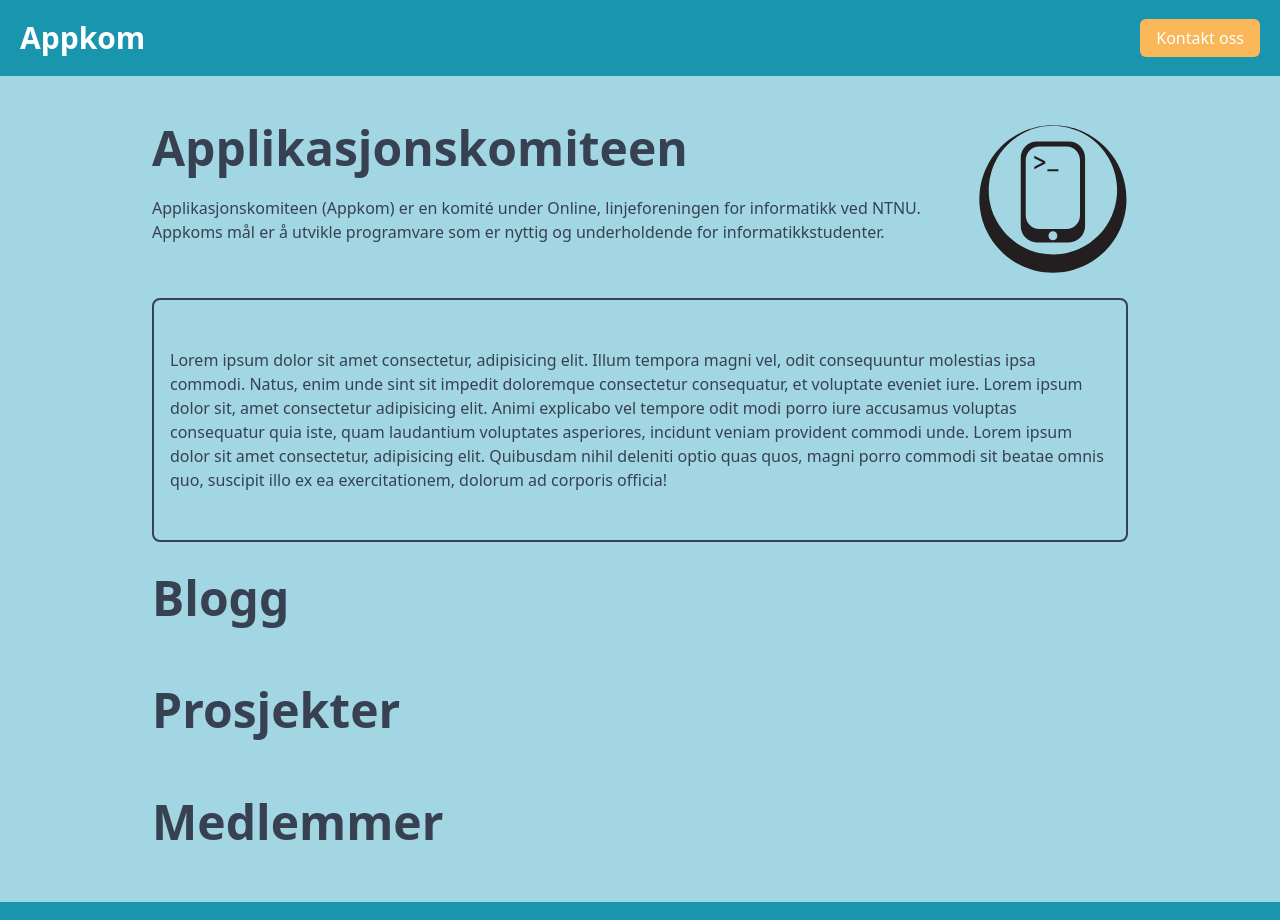
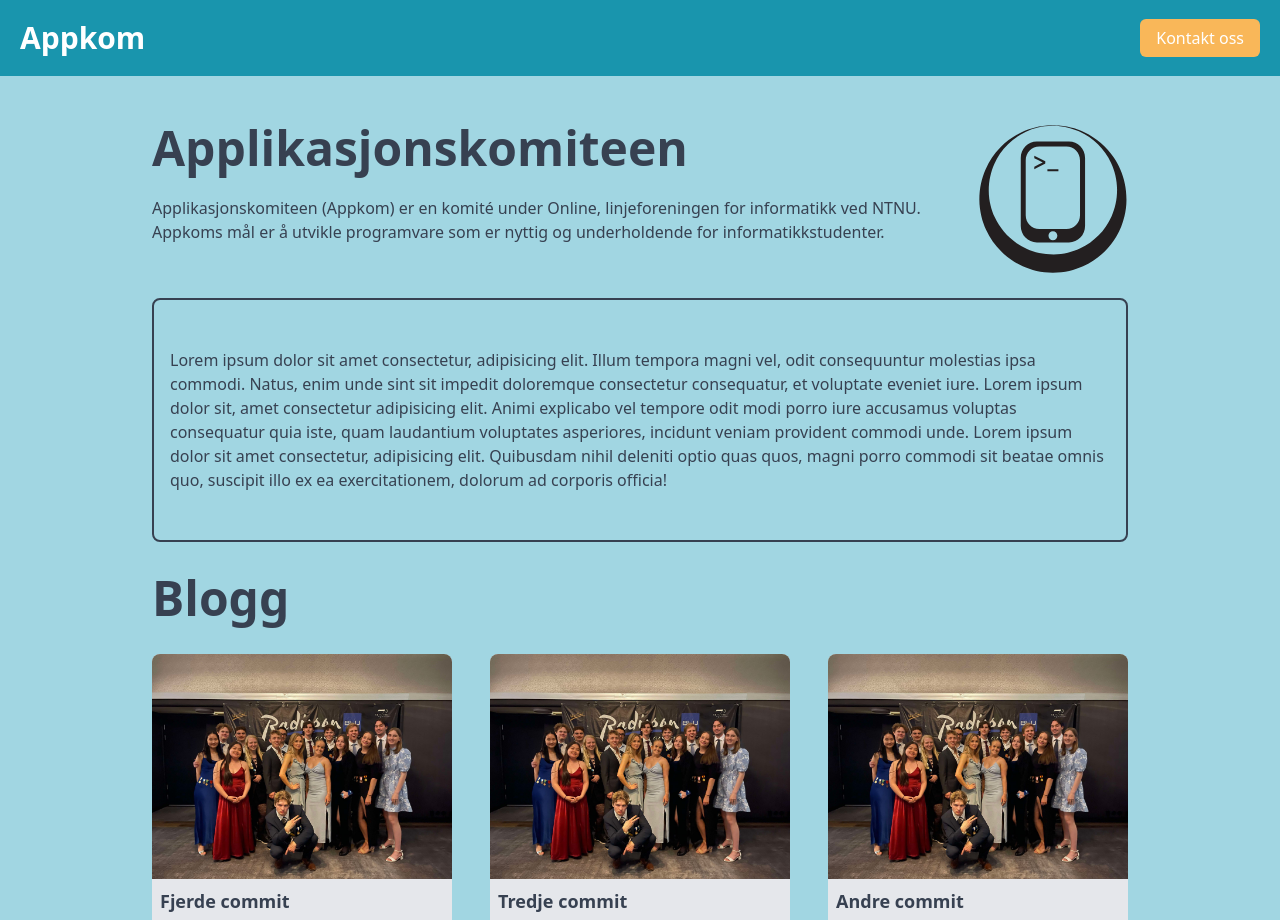
Before and after one commit to appKom/home, a Next.js app: page / in a window 1280 px wide. Shown: the top 920 px of the page. Built offline with nearby package versions, Linux system fonts and the light colour scheme.

Commit message:
add blogs

```diff
--- a/app/page.tsx
+++ b/app/page.tsx
@@ -1,4 +1,7 @@
 import Image from "next/image";
+import { blogs } from "@/lib/blog";
+import { BlogCard } from "@/components/home/BlogCard";
+import { Button } from "@/components/Button";
 
 export default function Home() {
   return (
@@ -47,8 +50,19 @@ export default function Home() {
             <h1 className="text-xl sm:text-xl md:text-2xl lg:text-3xl xl:text-5xl font-semibold">
               Blogg
             </h1>
+            <div className="py-8 flex flex-row justify-between">
+              {blogs
+                .sort((a, b) => b.createdAt.getTime() - a.createdAt.getTime())
+                .slice(0, 3)
+                .map((blog) => (
+                  <BlogCard blog={blog} key={blog.createdAt.toISOString()} />
+                ))}
+            </div>
+            <div className="flex justify-center items-center mt-2">
+              <Button title="Les mer" href="/artikler" color={"onlineOrange"} />
+            </div>
           </div>
-          <div className="py-8">
+          <div className="pb-8">
             <h1 className="text-xl sm:text-xl md:text-2xl lg:text-3xl xl:text-5xl font-semibold">
               Prosjekter
             </h1>
--- /dev/null
+++ b/components/home/BlogCard.tsx
@@ -0,0 +1,32 @@
+import { formatDate } from "@/lib/dateUtils";
+import { blogType } from "@/lib/types";
+import Image from "next/image";
+import Link from "next/link";
+import { FaClock } from "react-icons/fa";
+
+interface Props {
+  blog: blogType;
+}
+
+export const BlogCard = ({ blog }: Props) => {
+  return (
+    <Link href={blog.title}>
+      <div className="border-rounded flex flex-col bg-gray-200 rounded-lg">
+        <Image
+          src={blog.imageUri}
+          alt={blog.title + " illustrasjon"}
+          width={300}
+          height={300}
+          className="rounded-t-lg bg-cover"
+        />
+        <div className="p-2 flex flex-col justify-between">
+          <h1 className="text-lg font-bold">{blog.title}</h1>
+          <div className="flex justify-end items-center mt-2">
+            <FaClock size={16} />
+            <p>{formatDate(blog.createdAt)}</p>
+          </div>
+        </div>
+      </div>
+    </Link>
+  );
+};
--- /dev/null
+++ b/components/home/ProjectCard.tsx
@@ -0,0 +1,3 @@
+export const Projects = () => {
+  return <div></div>;
+};
--- /dev/null
+++ b/lib/blog.ts
@@ -0,0 +1,33 @@
+import { blogType } from "./types";
+import { members } from "./members";
+
+export const blogs: blogType[] = [
+  {
+    title: "Første commit",
+    author: members.find((member) => member.name === "Fredrik Hansteen"),
+    content: "Dette er appkoms første commit",
+    imageUri: "/blogg/appkom-paa-immball.jpg",
+    createdAt: new Date("2024-09-14T12:35:20Z"),
+  },
+  {
+    title: "Andre commit",
+    author: members.find((member) => member.name === "Fredrik Hansteen"),
+    content: "Dette er appkoms første commit",
+    imageUri: "/blogg/appkom-paa-immball.jpg",
+    createdAt: new Date("2024-09-15T12:35:20Z"),
+  },
+  {
+    title: "Tredje commit",
+    author: members.find((member) => member.name === "Fredrik Hansteen"),
+    content: "Dette er appkoms første commit",
+    imageUri: "/blogg/appkom-paa-immball.jpg",
+    createdAt: new Date("2024-09-16T12:35:20Z"),
+  },
+  {
+    title: "Fjerde commit",
+    author: members.find((member) => member.name === "Fredrik Hansteen"),
+    content: "Dette er appkoms første commit",
+    imageUri: "/blogg/appkom-paa-immball.jpg",
+    createdAt: new Date("2024-09-17T12:35:20Z"),
+  },
+];
--- /dev/null
+++ b/lib/dateUtils.ts
@@ -0,0 +1,9 @@
+export const formatDate = (inputDate: undefined | Date) => {
+  const date = new Date(inputDate || "");
+
+  const day = date.getDate().toString().padStart(2, "0");
+  const month = (date.getMonth() + 1).toString().padStart(2, "0");
+  const year = date.getFullYear();
+
+  return `${day}.${month}.${year}`;
+};
--- /dev/null
+++ b/lib/members.ts
@@ -0,0 +1,9 @@
+import { memberType } from "./types";
+
+export const members: memberType[] = [
+  {
+    name: "Fredrik Hansteen",
+    href: "/Fredrik-Hansteen",
+    imageUri: "medlemmer/fredrik-hansteen.jpg",
+  },
+];
--- /dev/null
+++ b/lib/types.ts
@@ -0,0 +1,14 @@
+export type blogType = {
+  title: string;
+  author?: memberType;
+  content: string;
+  imageUri: string;
+  createdAt: Date;
+};
+
+export type memberType = {
+  name: string;
+  href: string;
+  imageUri: string;
+  about?: string;
+};
```
Also changed, not shown: lib/projects.ts (added), public/blogg/appkom-paa-immball.jpg (added), public/medlemmer/fredrik-hansteen.jpg (added).
